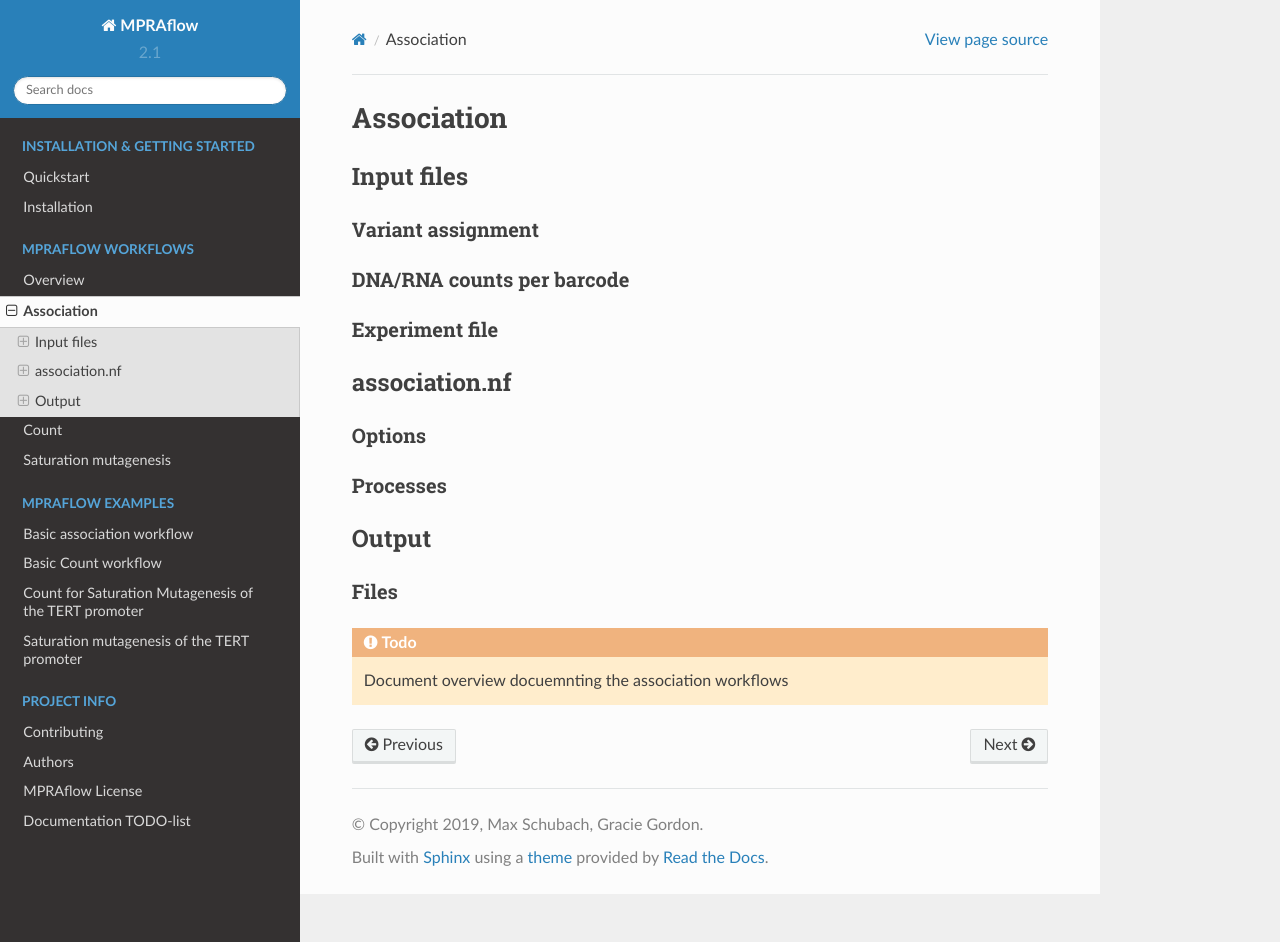
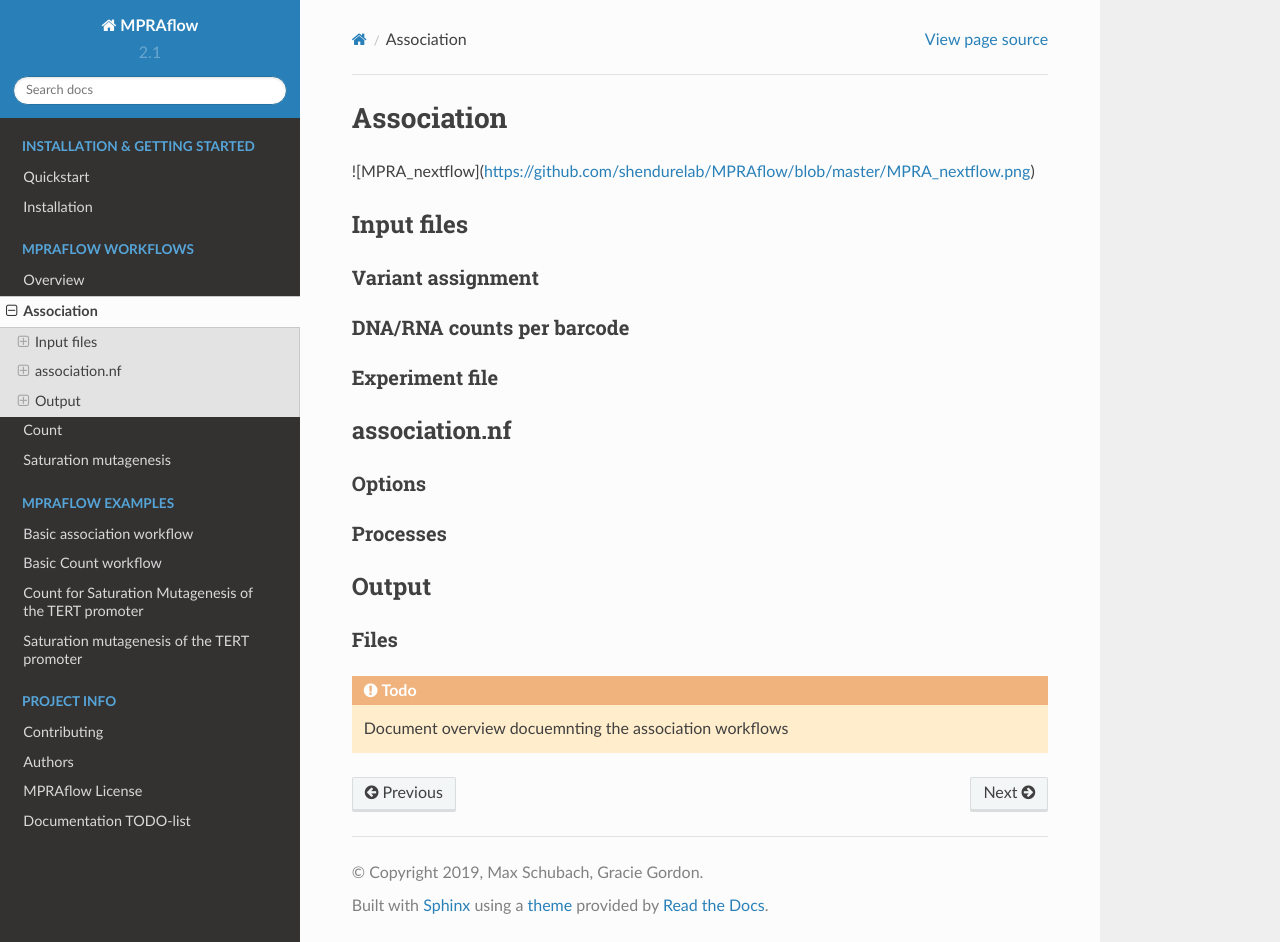
Before and after one commit to shendurelab/MPRAflow, a Sphinx documentation site: the page built from docs/association.rst, in a window 1280 px wide and 942 px high. Built offline with Sphinx 7.4.7 and the Read the Docs theme 2.0.0, drawn with Linux system fonts in a browser that asks for light colours; formulas are drawn with MathJax 3; pages that are not in the unit, such as notebooks, are missing from menus.

Commit message:
Update association.rst

```diff
--- a/docs/association.rst
+++ b/docs/association.rst
@@ -3,6 +3,8 @@
 =====================
 Association
 =====================
+
+![MPRA_nextflow](https://github.com/shendurelab/MPRAflow/blob/master/MPRA_nextflow.png)
 
 Input files
 ===============
```
